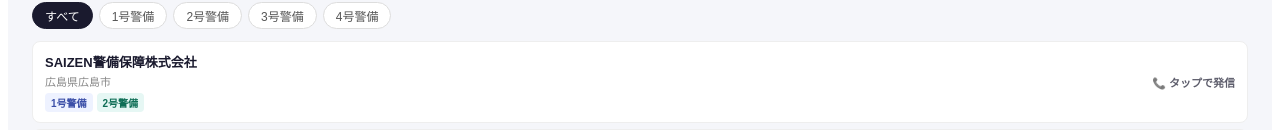
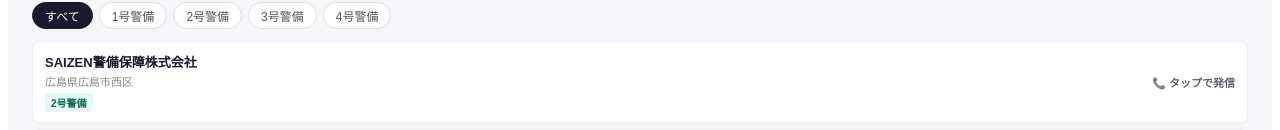
Before and after one commit to KokiSuesada369/keibi-online, a Next.js app: page / in a window 1280 px wide. Shown: the part 797-927 px from the top of the page. Built offline with nearby package versions, Linux system fonts and the light colour scheme; no server answers; the database is empty.

Commit message:
SAIZENの紹介文をkeibi.online目線に変更

```diff
--- a/app/companies/description.ts
+++ b/app/companies/description.ts
@@ -19,7 +19,7 @@
 
 // SAIZEN専用紹介文
 function templateSaizen(c: Company): string {
-  return `SAIZEN警備保障株式会社は、広島県広島市西区横川を拠点とする交通誘導警備・雑踏警備の専門会社です。「最前線で、地域の安全を守る」という信念のもと、道路工事現場から地域イベントまで、広島の現場に寄り添った警備サービスを提供しています。交通誘導警備は単なる旗振り作業ではありません。現場の状況を瞬時に判断し、ドライバーと歩行者の双方が安心して通行できる環境を作り出す、高度な専門技術が求められる業務です。地域の皆様が「安心」を感じられる警備を、一現場一現場、真剣に追求しています。広島市内を中心に、建設会社・工事会社・イベント主催者の皆様からのご依頼を承っております。お見積もり・ご相談はお気軽にご連絡ください。`
+  return `SAIZEN警備保障株式会社は、広島市西区横川を拠点に2024年に創業した、広島の新しい交通誘導・雑踏警備の専門会社です。創業間もないながらも、現場への真摯な姿勢と丁寧な対応で、地域の建設会社やイベント主催者から着実に信頼を積み重ねています。料金体系は明朗会計で、見積もり内容が明確なため「思っていたより安かった」という声も多く、コストを気にする発注担当者にとって相談しやすい会社です。大手にはない柔軟な対応力と、広島の現場を熟知したフットワークの軽さが強み。これからの広島警備業界で最も勢いのある会社のひとつとして、keibi.online編集部が注目しています。`
 }
 
 function templateA(c: Company): string {
--- a/app/page.tsx
+++ b/app/page.tsx
@@ -167,8 +167,8 @@
         </div>
         <div style={{ display: 'flex', flexDirection: 'column', gap: '6px' }}>
           {[
-            { name: 'SAIZEN警備保障株式会社', city: '広島県広島市', nums: [{label:'1号警備',bg:'#eef2ff',color:'#3b4fa8'},{label:'2号警備',bg:'#e6f7f4',color:'#0f6e56'}], slug: 'hiroshima-1' },
-            { name: 'ALSOK広島株式会社', city: '広島県広島市', nums: [{label:'1号警備',bg:'#eef2ff',color:'#3b4fa8'},{label:'3号警備',bg:'#fff4e6',color:'#854f0b'}], slug: 'hiroshima-2' },
+           { name: 'SAIZEN警備保障株式会社', city: '広島県広島市西区', nums: [{label:'2号警備',bg:'#e6f7f4',color:'#0f6e56'}], slug: 'saizen-666' },
+           { name: '企業警備保障株式会社', city: '広島県広島市', nums: [{label:'1号警備',bg:'#eef2ff',color:'#3b4fa8'},{label:'2号警備',bg:'#e6f7f4',color:'#0f6e56'}], slug: 'hiroshima-35' },
           ].map(c => (
             <a key={c.slug} href={`/companies/${c.slug}`} style={{ textDecoration: 'none' }}>
               <div style={{ background: 'white', border: '1px solid #eee', borderRadius: '8px', padding: '10px 12px', display: 'flex', justifyContent: 'space-between', alignItems: 'center' }}>
```
